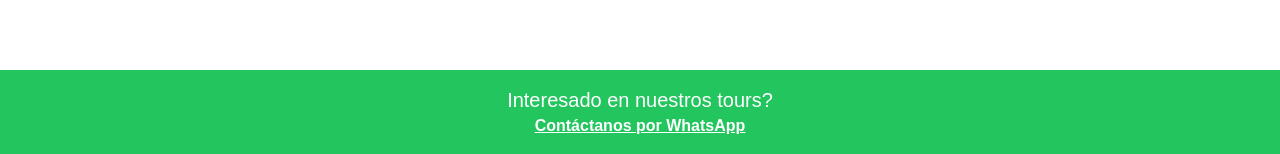
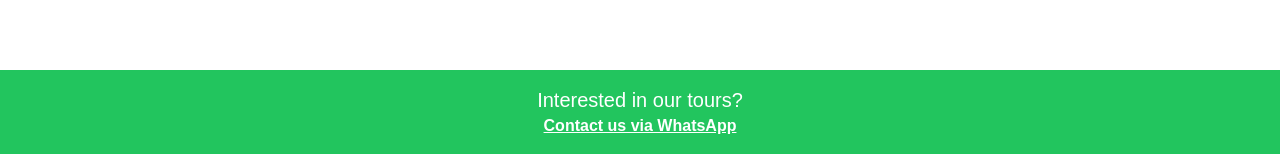
Before and after one commit to simontorres/lucumillo-experience, a Next.js app: page /en/tours in a window 1280 px wide. Shown: the part 798-952 px from the top of the page. Built offline with nearby package versions, Linux system fonts and the light colour scheme.

Commit message:
Created calltoaction component

```diff
--- a/app/[locale]/layout.tsx
+++ b/app/[locale]/layout.tsx
@@ -4,6 +4,7 @@
 import Navbar from "@/components/Navbar";
 import { getMessages } from 'next-intl/server';
 import { NextIntlClientProvider } from "next-intl";
+import { CallToAction } from "@/components/CallToAction";
 
 export const metadata: Metadata = {
   title: "Lucumillo Experience",
@@ -30,21 +31,7 @@
           {/* Main Content */}
           {children}
           {/* Call to Action */}
-          <div className="bg-green-500 text-white p-4 text-center">
-            <p className="text-lg md:text-xl">
-              Interesado en nuestros tours?{' '}
-
-            </p>
-            <a
-                href="https://wa.me/+56974062175"
-                target="_blank"
-                rel="noopener noreferrer"
-                className="underline font-bold"
-              >
-                Contáctanos por WhatsApp
-              </a>
-          </div>
-
+          <CallToAction />
           {/* Footer */}
           <footer className="bg-orange-500 text-white p-4 text-center">
             <p>&copy; {new Date().getFullYear()} Lucumillo Experience. All rights reserved.</p>
--- /dev/null
+++ b/components/CallToAction.tsx
@@ -0,0 +1,23 @@
+import { useTranslations } from 'next-intl'
+import React from 'react'
+
+export const CallToAction = () => {
+    const t = useTranslations("CallToAction")
+    return (
+        <div className="bg-green-500 text-white p-4 text-center">
+            <p className="text-lg md:text-xl">
+                {t('interestedInTours')}
+
+            </p>
+            <a
+                href="https://wa.me/+56974062175"
+                target="_blank"
+                rel="noopener noreferrer"
+                className="underline font-bold"
+            >
+                {t("contactUsWhatsapp")}
+            </a>
+        </div>
+
+    )
+}
```
